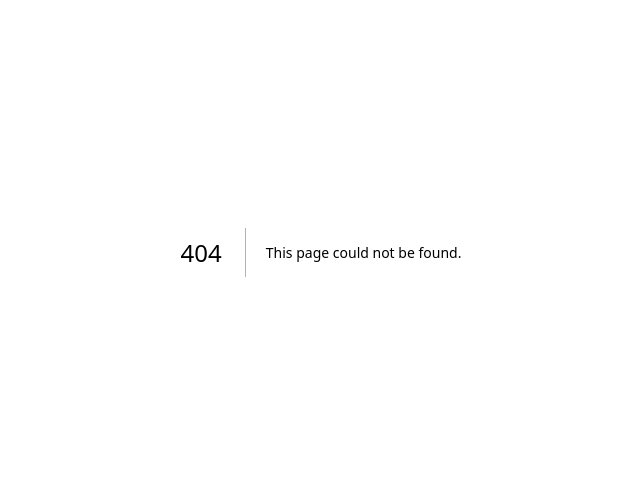
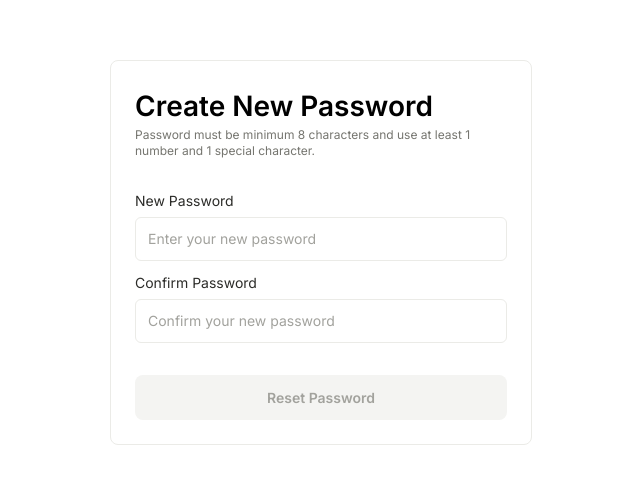
Before and after one commit to nishidhparmar/chatapp, a Next.js app: page /new-password in a window 1280 px wide. Before the commit this address had no page. Shown: the part 148-632 px from the top of the page, without its empty margins (319-959 px from the left). Built offline with nearby package versions, Linux system fonts and the light colour scheme.

Commit message:
feat: add create new password page

```diff
--- /dev/null
+++ b/src/app/new-password/page.tsx
@@ -0,0 +1,52 @@
+import React from "react";
+import Text from "@/components/ui/Text";
+import Input from "@/components/ui/Input";
+import Button from "@/components/ui/Button";
+
+const NewPasswordPage = () => {
+  return (
+    <div className="h-screen w-screen flex items-center justify-center">
+      <div className="w-full space-y-8 max-w-[422px] rounded-lg border border-neutral-br-primary p-6">
+        <div>
+          <Text variant="heading4" className="p-0 justify-start">
+            Create New Password
+          </Text>
+          <Text
+            variant="bodySmallRegular"
+            className="p-0 justify-start text-neutral-ct-secondary text-xs"
+          >
+            Password must be minimum 8 characters and use at least 1 number and
+            1 special character.
+          </Text>
+        </div>
+        <form className="space-y-8">
+          <div className="space-y-3">
+            <Input
+              label="New Password"
+              type="password"
+              placeholder="Enter your new password"
+            />
+
+            <Input
+              label="Confirm Password"
+              type="password"
+              placeholder="Confirm your new password"
+            />
+          </div>
+
+          <div>
+            <Button
+              variant="primaryDefault"
+              className="w-full font-semibold text-[14px] cursor-pointer"
+              disabled
+            >
+              Reset Password
+            </Button>
+          </div>
+        </form>
+      </div>
+    </div>
+  );
+};
+
+export default NewPasswordPage;
```
